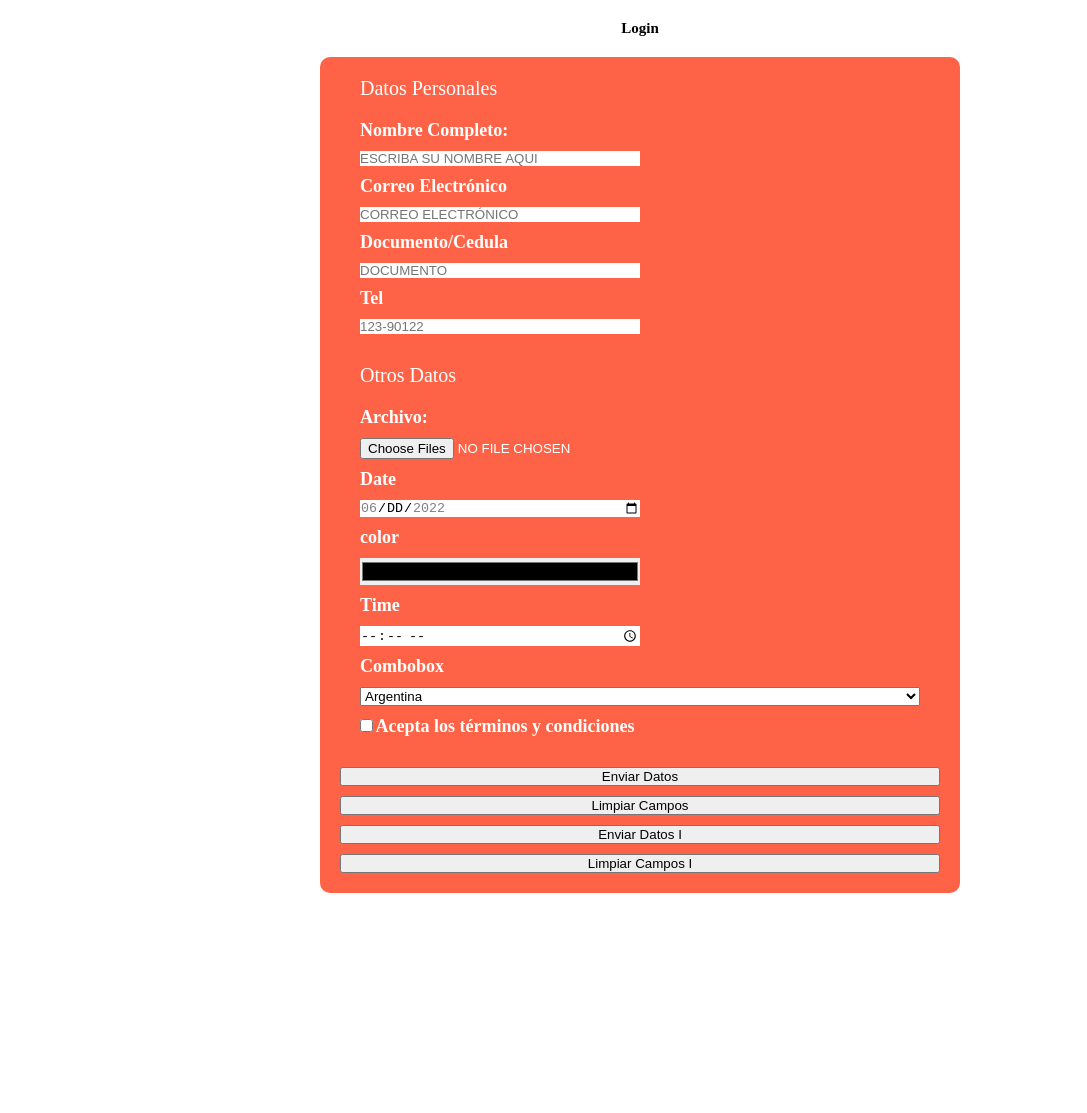
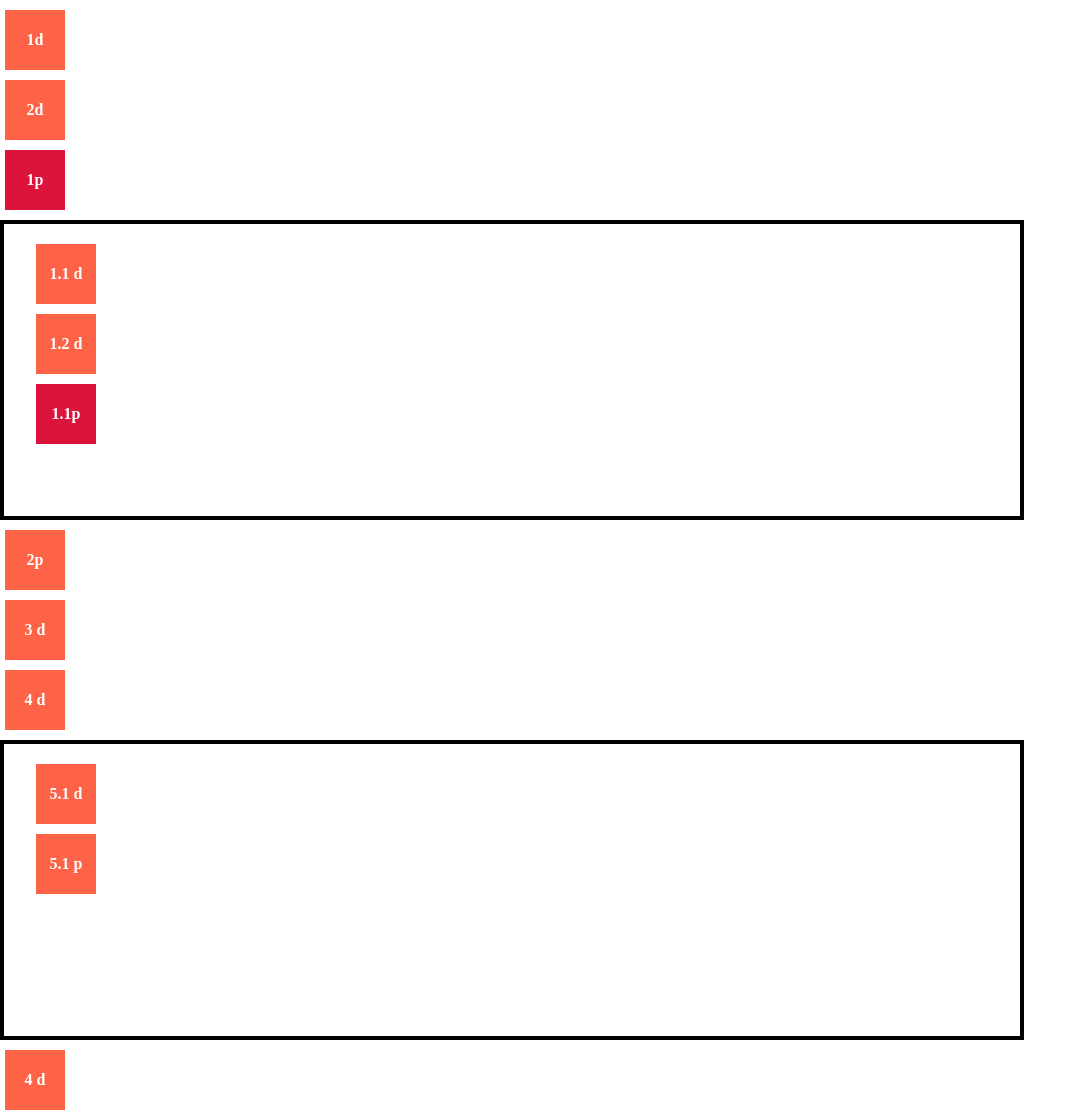
Before and after one commit to astronmy/0522TDFE1N2C2LAED0522PT, a plain HTML site: page index.html in a window 1280 px wide. Shown: the whole page, without its empty margins (0-1087 px from the left). Before the commit the page ends 913 px from the top, so only its background shows below. Drawn offline with Linux system fonts and the light colour scheme.

Commit message:
pseudoselectores

```diff
--- a/css/style.css
+++ b/css/style.css
@@ -1,52 +1,177 @@
-*{
+* {
   margin: 0;
   padding: 0;
   box-sizing: border-box;
 }
 
-html{
-  font-size: 62.5%;
+* {
+  padding: 0;
+  margin: 0;
+  box-sizing: border-box;
 }
-h2{
+
+.container {
+  border: 1px solid red;
+  width: 80%;
+  height: 300px;
+}
+
+/* .box{
+  background-color: crimson;
+  width: 80px;
+  height: 80px;
+} */
+/*
+    selector:nombre {
+      propiedad a modificar...
+    }
+*/
+/* .box:hover{
+  background-color: yellow;
+}
+.box:active{
+  background-color: blue;
+} */
+input[type="text"] {
+  font-size: 1.2rem;
+}
+
+input[type="checkbox"]:checked {
+  box-shadow: 0 0 0 3px hotpink;
+}
+
+input:focus {
+  background-color: gray;
+}
+input::placeholder{
+  color: orange;
+}
+
+form {
+  height: 100px;
+}
+
+form:focus-within {
+  background-color: blue;
+}
+
+h4 {
+  font-size: 1.8rem;
   text-align: center;
 }
 
-.container{
-  margin: 2rem auto;
+h4:not(.title) {
+  text-align: left;
 }
 
-.form{
-  align-content: center;
-  background-color: tomato;
-  border-radius: 1rem;
-  display: flex;
-  flex-direction: column;
-  gap: 1rem;
-  margin: 2rem auto;
+.container {
+  padding: 10px 0;
+  border: 4px solid black;
+}
+
+.box {
+  background: tomato;
+  width: 60px;
+  height: 60px;
+  margin: 10px 0;
+  margin-left: 5px;
+  text-align: center;
+  line-height: 60px;
+  color: white;
+  font-weight: bold;
+}
+section .box{
+  margin-left: 2rem;
+}
+/*
+ Only Of Type
+----------------------------------------------------
+  :only-of-type  => selecciona a los elementos unicos (en su tipo ejemplo: unico div)
+                   en su seccion o su padre
+
+    .box:only-of-type  (unico elemento con esa clase)
+
+ First of Type
+----------------------------------------------------------
+  :first-of-type => selecciona el primer elemento de su TIPO en su contenedor
+
+ Last of Type
+-------------------------------------------------------------
+  :last-of-type  => selecciona al ultimo elemento de su tipo
+
+
+  Nested of type
+------------------------------------------------------------
+  :nth-of-type(n)   => Selecciona a los elementos de su TIPO en el orden dado por N
+            --odd   => Selecciona impares
+            --even  => Selecciona pares
+
+            Puedo operar con N y hacer secuencia de valores. Comienza en 0
+            ver => 2n
+                   2*0=0
+                   2*1=2
+                   2*2=4
+                   2*3=6
+
+    :nth-last-of-type()   => Comienza en orden inverso al anterior
+                           de abajo hacia arriba
+------------------------------------------------------
+
+Nested Child
+
+:only-child{}         => Hijo unico sin hermanos. Es decir el unico en su tipo
+                           sin hermanos que cumpla la condicion
+
+
+:first-child          => Selecciona al primer hijo del contenedor
+                          (debe estar primero y cumplir la condicion)
+
+:last-child           => Ultimo elemento de su padre que respete la condicion
+
+
+*/
+
+/* .box:last-child {
+  background-color: crimson;
+} */
+
+.box:nth-child(3) {
+  background-color: crimson;
+}
+
+.parrafo{
+  font-size: 2rem;
   padding: 2rem;
-  width: 50%;
 }
-.form__label{
-  font-size: 1.8rem;
+.parrafo::selection{
+  background-color: blue;
   color: white;
-  font-weight: 600;
 }
-.form__input{
-  width: 50%;
-  border: none;
-  outline: none;
+.parrafo::first-line{
   text-transform: uppercase;
 }
-fieldset{
-  border: none;
-  display: flex;
-  flex-direction: column;
-  gap: 1rem;
-  justify-content: center;
-  padding: 2rem;
-  color: white;
+.parrafo::first-letter{
+  font-size: 4rem;
+  font-style: italic;
+  color: brown;
+  font-weight: bold;
 }
-legend{
-  color: white;
-  font-size: 2rem;
+
+.precio{
+  display: block;
+  text-align: center;
+  font-size: 4rem;
+  font-weight: bold;
 }
+
+.precio::before{
+  /* puede recibir texto, url()*/
+  content: "$";
+
+}
+
+.precio::after{
+  /* puede recibir texto, url()*/
+  content: ".00";
+
+}
--- a/index.html
+++ b/index.html
@@ -5,83 +5,39 @@
   <meta charset="UTF-8">
   <meta http-equiv="X-UA-Compatible" content="IE=edge">
   <meta name="viewport" content="width=device-width, initial-scale=1.0">
-  <title>Formularios</title>
+  <title>Pseudoselectores & Pseudoelementos</title>
   <link rel="stylesheet" href="css/style.css">
 </head>
 
 <body>
-  <div class="container">
-    <h2>Login</h2>
-    <!--
-            Method determina el modo en como viajan los datos
-            GET   =>  Los datos los via en la url
-            POST  =>  Los datos los viajan el body
-        -->
-    <form class="form" action="data.html" method="GET">
-      <fieldset>
-          <legend>Datos Personales</legend>
-          <label for="txt_nombre" class="form__label">Nombre Completo:</label>
-          <input class="form__input" name="nombre" placeholder="Escriba su nombre aqui" type="text" minlength="4"
-            maxlength="10" id="txt_nombre" required>
+  <!-- <div class="container">
+          <div class="box"></div>
+    </div>
+    <h4>Encabezado 1</h4>
+    <h4 class="title">Encabezado 2</h4>
+    <form action="">
+        <input type="text" value="renzvinci">
+        <input type="checkbox" id="tyc">
+        <label for="tyc">Terminos y condiciones</label>
+    </form> -->
 
-          <label form="txt_correo" class="form__label" for="">Correo Electrónico</label>
-          <input class="form__input" type="email" name="correo_electronico" placeholder="Correo electrónico" id="txt_correo"
-            required>
+  <div class="box">1d</div>
+  <div class="box">2d</div>
+  <p class="box">1p</p>
+  <section class="container">
+    <div class="box">1.1 d</div>
+    <div class="box">1.2 d</div>
+    <p class="box">1.1p</p>
+  </section>
+  <p class="box">2p</p>
+  <div class="box ">3 d</div>
+  <div class="box">4 d</div>
 
-          <label for="txt_documento" class="form__label">Documento/Cedula</label>
-          <input class="form__input" min="20" max="50" type="number" name="documento" placeholder="Documento"
-            id="txt_documento" required>
-
-          <label for="txt_phone" class="form__label">Tel</label>
-          <input class="form__input" pattern="[0-9]{3}-[0-9]{5}" type="tel" name="telefono" placeholder="123-90122"
-            id="txt_phone" required>
-          <input type="hidden" name="oculto" value="no mires">
-      </fieldset>
-      <fieldset>
-        <legend>Otros Datos </legend>
-        <label for="txt_file" class="form__label">Archivo:</label>
-        <input class="form__input" type="file" name="archivo" id="txt_file" accept=".jpg, .pdf, .png, .xlsx" multiple
-          required>
-
-        <label for="txt_fecha" class="form__label">Date</label>
-        <input class="form__input" type="date" min="2022-06-17" max="2022-06-19" name="fecha_nacimiento" id="txt_fecha"
-          required>
-
-        <label for="color" class="form__label">color</label>
-        <input class="form__input" type="color" name="color" id="txt_fecha" required>
-
-
-        <label for="time" class="form__label">Time</label>
-        <input class="form__input" type="time" name="time" id="time" required>
-
-        <label for="time" class="form__label">Combobox</label>
-        <select name="pais">
-          <optgroup label="America del Sur">
-            <option value="ARG">Argentina</option>
-            <option value="COL">Colombia</option>
-            <option value="PE">Perú</option>
-          </optgroup>
-          <optgroup label="Norte America">
-            <option value="US">Estados Unidos</option>
-          </optgroup>
-        </select>
-
-        <div>
-          <input type="checkbox" name="tyc" id="tyc" required>
-          <label for="tyc" class="form__label">Acepta los términos y condiciones</label>
-        </div>
-      </fieldset>
-
-      <button type="submit">
-          Enviar Datos
-      </button>
-      <button type="reset">Limpiar Campos</button>
-
-      <input type="submit" value="Enviar Datos I">
-      <input type="reset" value="Limpiar Campos I">
-
-    </form>
-  </div>
+  <section class="container">
+    <div class="box">5.1 d</div>
+    <p class="box">5.1 p</p>
+  </section>
+  <div class="box">4 d</div>
 </body>
 
 </html>
```
Also changed, not shown: index2.html (added, +22 -0 lines).
